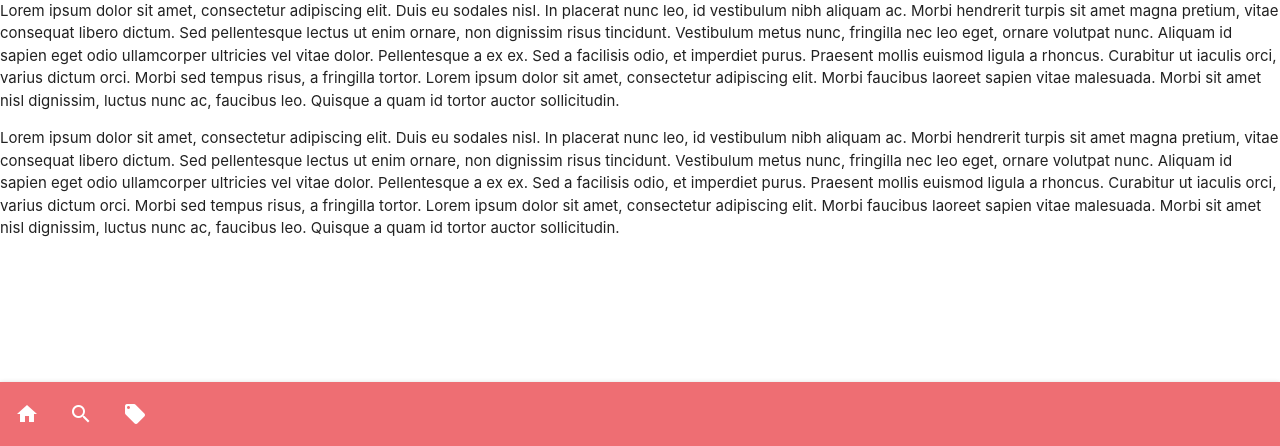
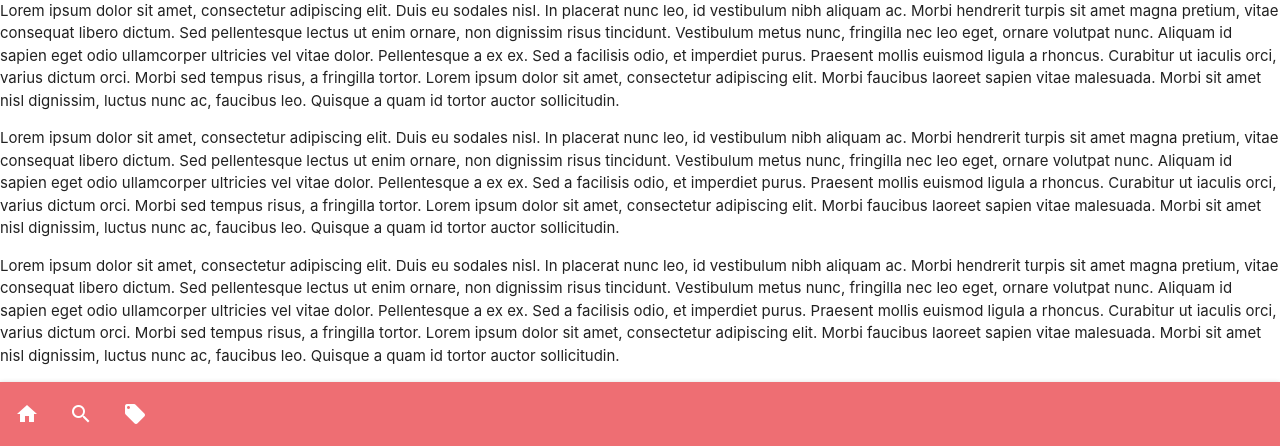
Before and after one commit to CarlosMaita/PrecioPublicado, a PHP site: page / in a window 1280 px wide. Shown: the part 354-800 px from the top of the page. Run offline with PHP 8.4, Linux system fonts and the light colour scheme.

Commit message:
Update index.php

```diff
--- a/index.php
+++ b/index.php
@@ -123,6 +123,9 @@ Lorem ipsum dolor sit amet, consectetur adipiscing elit. Duis eu sodales nisl. I
 <p>
 Lorem ipsum dolor sit amet, consectetur adipiscing elit. Duis eu sodales nisl. In placerat nunc leo, id vestibulum nibh aliquam ac. Morbi hendrerit turpis sit amet magna pretium, vitae consequat libero dictum. Sed pellentesque lectus ut enim ornare, non dignissim risus tincidunt. Vestibulum metus nunc, fringilla nec leo eget, ornare volutpat nunc. Aliquam id sapien eget odio ullamcorper ultricies vel vitae dolor. Pellentesque a ex ex. Sed a facilisis odio, et imperdiet purus. Praesent mollis euismod ligula a rhoncus. Curabitur ut iaculis orci, varius dictum orci. Morbi sed tempus risus, a fringilla tortor. Lorem ipsum dolor sit amet, consectetur adipiscing elit. Morbi faucibus laoreet sapien vitae malesuada. Morbi sit amet nisl dignissim, luctus nunc ac, faucibus leo. Quisque a quam id tortor auctor sollicitudin.
 </p>
+<p>
+Lorem ipsum dolor sit amet, consectetur adipiscing elit. Duis eu sodales nisl. In placerat nunc leo, id vestibulum nibh aliquam ac. Morbi hendrerit turpis sit amet magna pretium, vitae consequat libero dictum. Sed pellentesque lectus ut enim ornare, non dignissim risus tincidunt. Vestibulum metus nunc, fringilla nec leo eget, ornare volutpat nunc. Aliquam id sapien eget odio ullamcorper ultricies vel vitae dolor. Pellentesque a ex ex. Sed a facilisis odio, et imperdiet purus. Praesent mollis euismod ligula a rhoncus. Curabitur ut iaculis orci, varius dictum orci. Morbi sed tempus risus, a fringilla tortor. Lorem ipsum dolor sit amet, consectetur adipiscing elit. Morbi faucibus laoreet sapien vitae malesuada. Morbi sit amet nisl dignissim, luctus nunc ac, faucibus leo. Quisque a quam id tortor auctor sollicitudin.
+</p>
 
 
 
```
